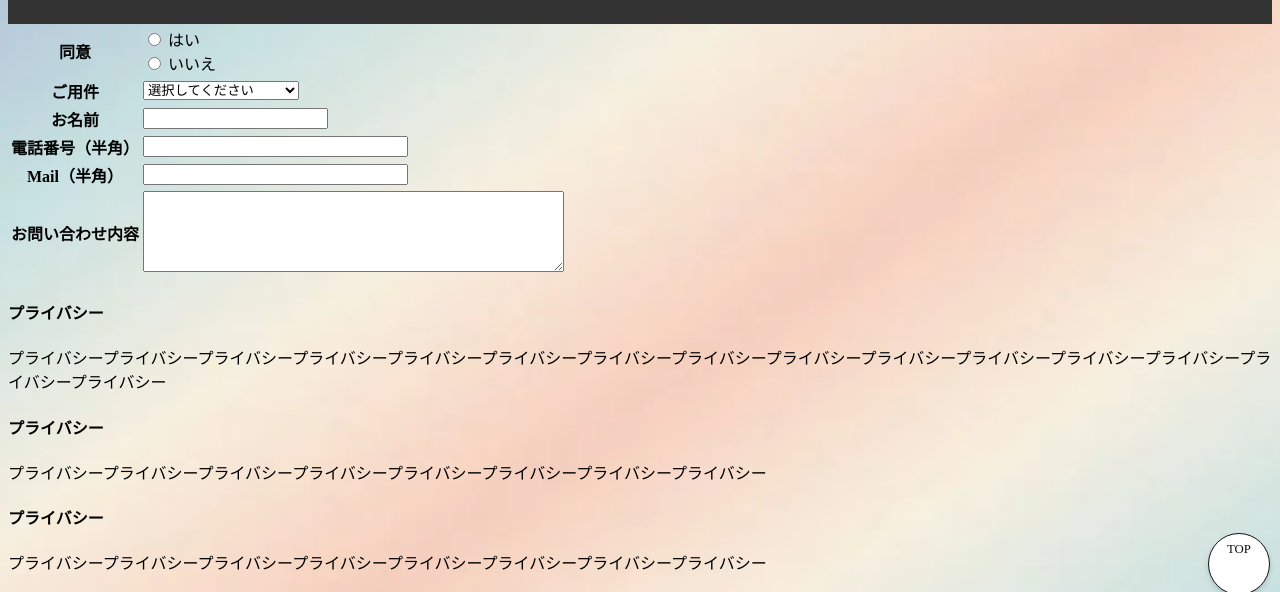
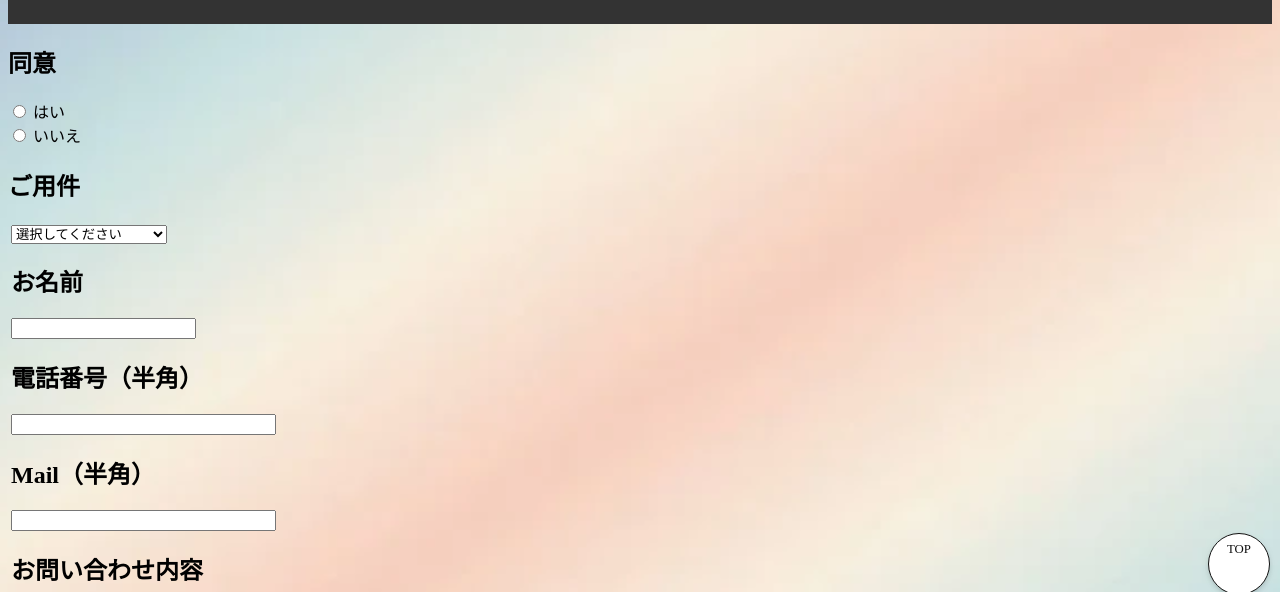
Before and after one commit to Tawachiko/about-me, a plain HTML site: page contact.html in a window 1280 px wide. Shown: the part 130-722 px from the top of the page. Drawn offline with Linux system fonts and the light colour scheme.

Commit message:
konntakuto

```diff
--- a/contact.css
+++ b/contact.css
@@ -272,8 +272,3 @@ body {
     background: #111;
     color: #fff;
 }
-
-.th {
-    text-align:left;
-    font-size: 20px;
-}
--- a/contact.html
+++ b/contact.html
@@ -37,9 +37,7 @@
 <div class="box_con02">
     <form method="post" action="contact-address.html">
     <table class="formTable">
-    <tr>
-        <th>同意</th>
-        <td>
+        <h2>同意</h2>
              <div class="box_br">
                  <label>
                    <input type="radio" name="gender" value="テキスト1">
@@ -52,32 +50,22 @@
                     いいえ
                 </label>
             </div>
-        </td>
-      </tr>
-      <tr>
-        <th>ご用件</th>
+        <h2>ご用件</h2>
         <td><select name="ご用件">
             <option value="">選択してください</option>
             <option value="ご質問・お問い合わせ">ご質問・お問い合わせ</option>
             <option value="リンクについて">リンクについて</option>
-          </select></td>
-      </tr>
-      <tr>
-        <th>お名前</th>
-        <td><input size="20" type="text" class="wide" name="お名前" /></td>
-      </tr>
-      <tr>
-        <th>電話番号（半角）</th>
-        <td><input size="30" type="text" class="wide" name="電話番号" /></td>
-      </tr>
-      <tr>
-        <th>Mail（半角）</th>
-        <td><input size="30" type="text" class="wide" name="Email" /></td>
-      </tr>
-      <tr>
-        <th>お問い合わせ内容<br /></th>
-        <td><textarea name="お問い合わせ内容" cols="50" rows="5"></textarea></td>
-      </tr>
+          </select>
+        <h2>お名前</h2>
+        <input size="20" type="text" class="wide" name="お名前" />
+
+        <h2>電話番号（半角）</h2>
+        <input size="30" type="text" class="wide" name="電話番号" />
+
+        <h2>Mail（半角）</h2>
+        <input size="30" type="text" class="wide" name="Email" />
+        <h2>お問い合わせ内容<br /></h2>
+        <textarea name="お問い合わせ内容" cols="50" rows="5"></textarea>
     </table>
     <div class="con_pri">
         <div class="box_pri">
```
